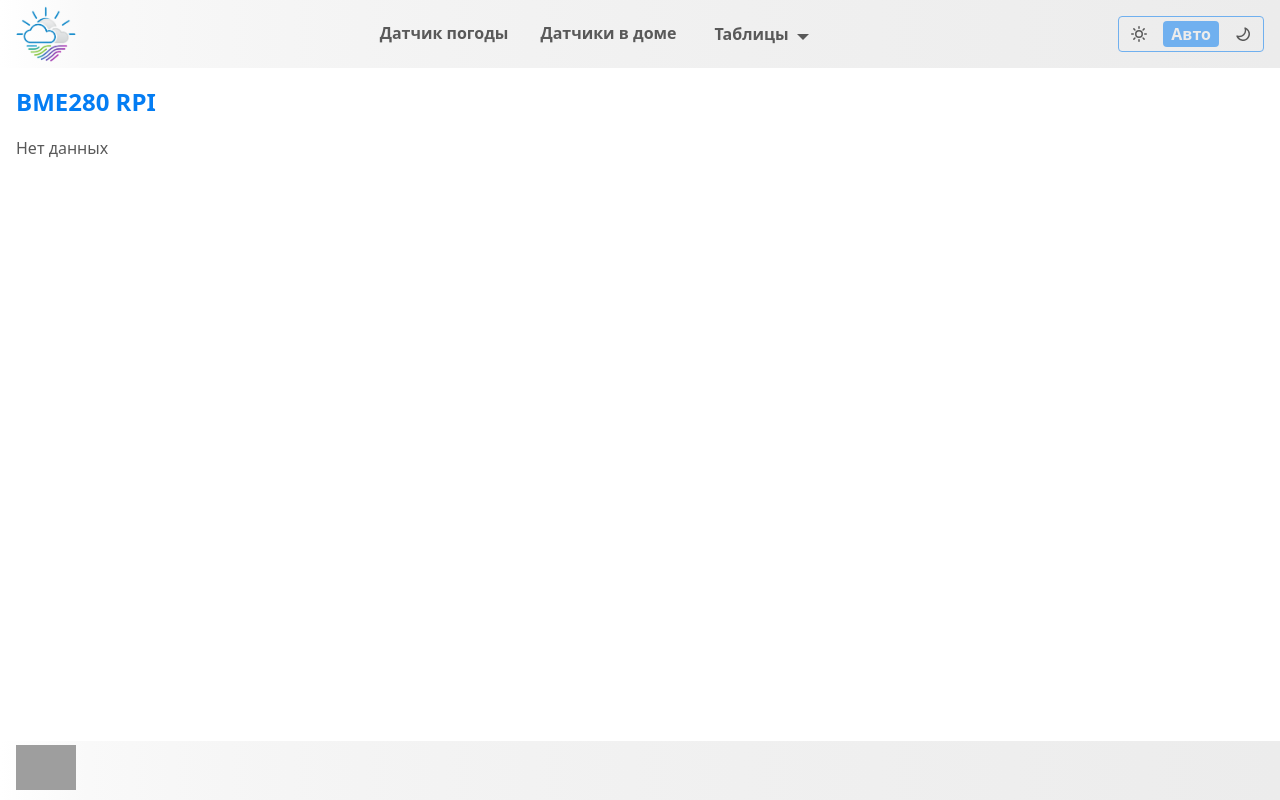
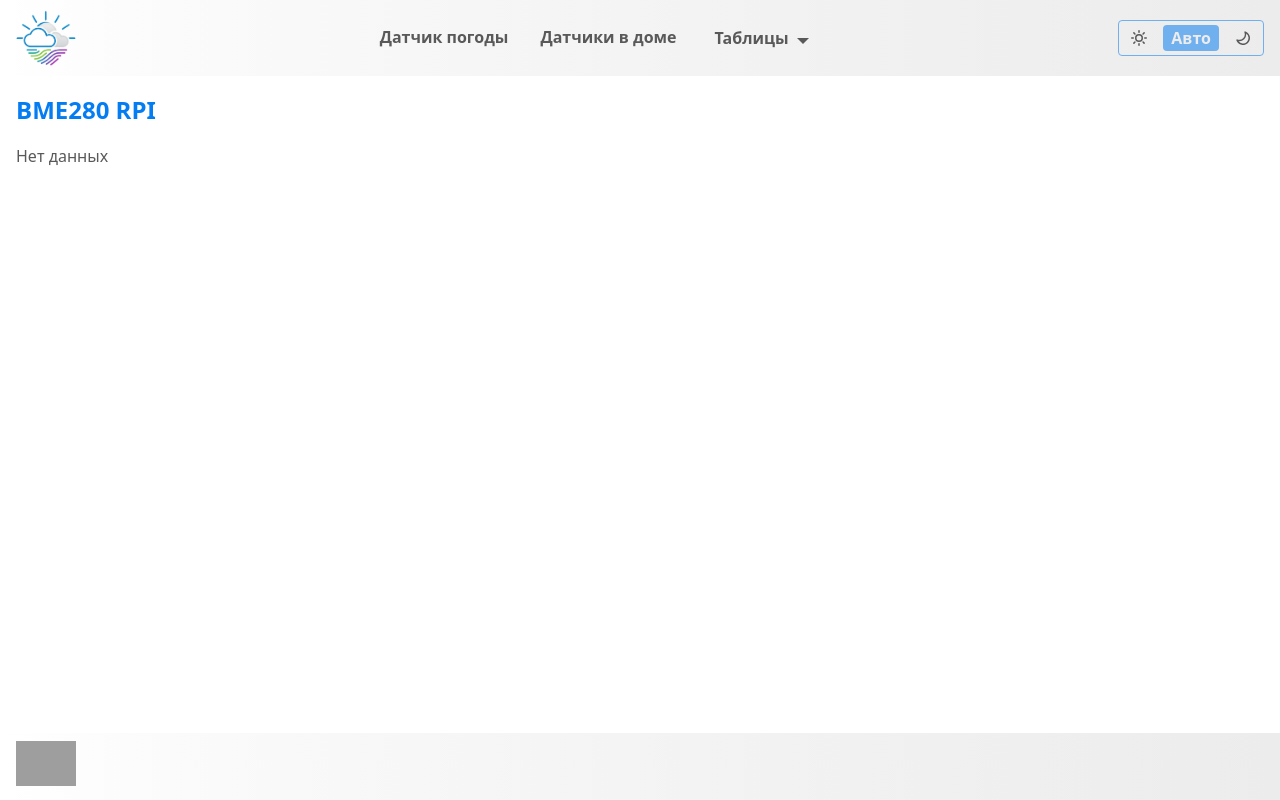
Before and after one commit to Missisol/meteo-project, a Flask app: page /api/table/bme280_rpi in a window 1280 px wide. Run offline with Flask 3, Linux system fonts and the light colour scheme; grey boxes are pictures that could not be loaded.

Commit message:
Update styles

```diff
--- a/app/static/css/base.css
+++ b/app/static/css/base.css
@@ -54,7 +54,7 @@ html, body {
 
 body {
   line-height: 1.5;
-  font-family: system-ui, sans-serif;
+  font-family: system-ui, -apple-system, BlinkMacSystemFont, 'Segoe UI', Roboto, Oxygen, Ubuntu, Cantarell, 'Open Sans', 'Helvetica Neue', sans-serif;
   background: var(--base-color);
   color: var(--base-grey-color);
 }
@@ -118,7 +118,7 @@ a:not([class]) {
 
 .wrapper-inner:has(.header),
 .wrapper-inner:has(.footer) {
-  background: linear-gradient(to right, var(--base-color), 20%, var(--accent-color));
+  background: linear-gradient(to right, var(--base-color), 40%, var(--accent-color));
 }
 
 .wrapper-inner > * {
--- a/app/static/css/footer.css
+++ b/app/static/css/footer.css
@@ -1,3 +1,3 @@
 .footer {
-  padding: var(--gap2) 0;
+  padding-block: var(--gap4);
 }
--- a/app/static/css/header.css
+++ b/app/static/css/header.css
@@ -2,7 +2,7 @@
 /* https://pepelsbey.dev/articles/native-light-dark/  */
 
 .header {
-    padding: var(--gap2) 0;
+    padding-block: var(--gap4);
     display: grid;
     grid-template-columns: [logo-start] auto [logo-end menu-start] 1fr [menu-end switch-start] auto [switch-end];
     grid-template-rows: [top-start] auto [top-end bottom-start] 1fr [bottom-end];
@@ -41,11 +41,11 @@
     column-gap: var(--gap16);
     margin: 0;
 
-    & > li {
+    /* & > li {
       & > a, .nav__button {
-        /* padding-bottom: var(--gap4); */
+        padding-bottom: var(--gap4);
       }
-    }
+    } */
   }
 
   .nav__item {
```
